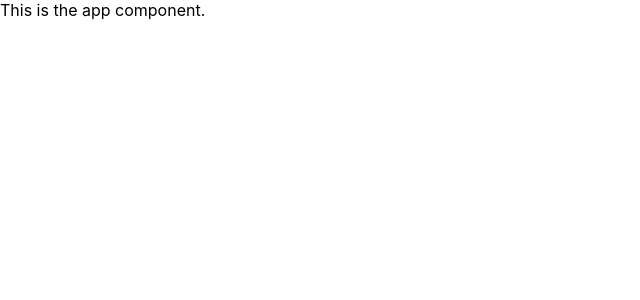
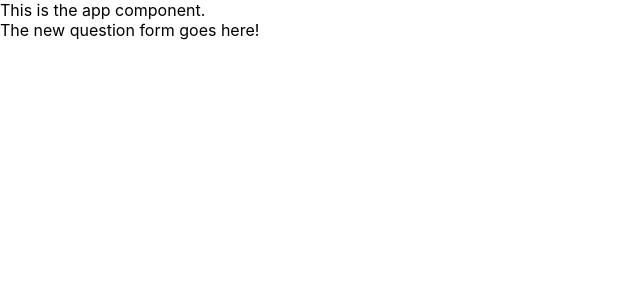
Before and after one commit to jhgilbert/would_you_rather, a React (Create React App) app: page / in a window 1280 px wide. Shown: the top 300 px of the page, without its empty margins (0-640 px from the left). Built offline with nearby package versions, Linux system fonts and the light colour scheme.

Commit message:
feat: Stub in NewQuestion component

```diff
--- a/src/components/App.js
+++ b/src/components/App.js
@@ -2,6 +2,7 @@ import React, { Component } from 'react'
 import { connect } from 'react-redux'
 import { setAuthedUser } from '../actions/authedUser'
 import { addQuestion, addVoteToQuestion } from '../actions/questions'
+import NewQuestion from './NewQuestion'
 
 class App extends Component {
   render() {
@@ -27,6 +28,7 @@ class App extends Component {
     return (
       <div className="App">
         This is the app component.
+        <NewQuestion />
       </div>
     )
   }
--- /dev/null
+++ b/src/components/NewQuestion.js
@@ -0,0 +1,16 @@
+import React, { Component } from 'react'
+import { connect } from 'react-redux'
+
+class NewQuestion extends Component {
+  render() {
+    return (
+      <div>The new question form goes here!</div>
+    )
+  }
+}
+
+function mapStateToProps () {
+  return {}
+}
+
+export default connect(mapStateToProps)(NewQuestion)
```
